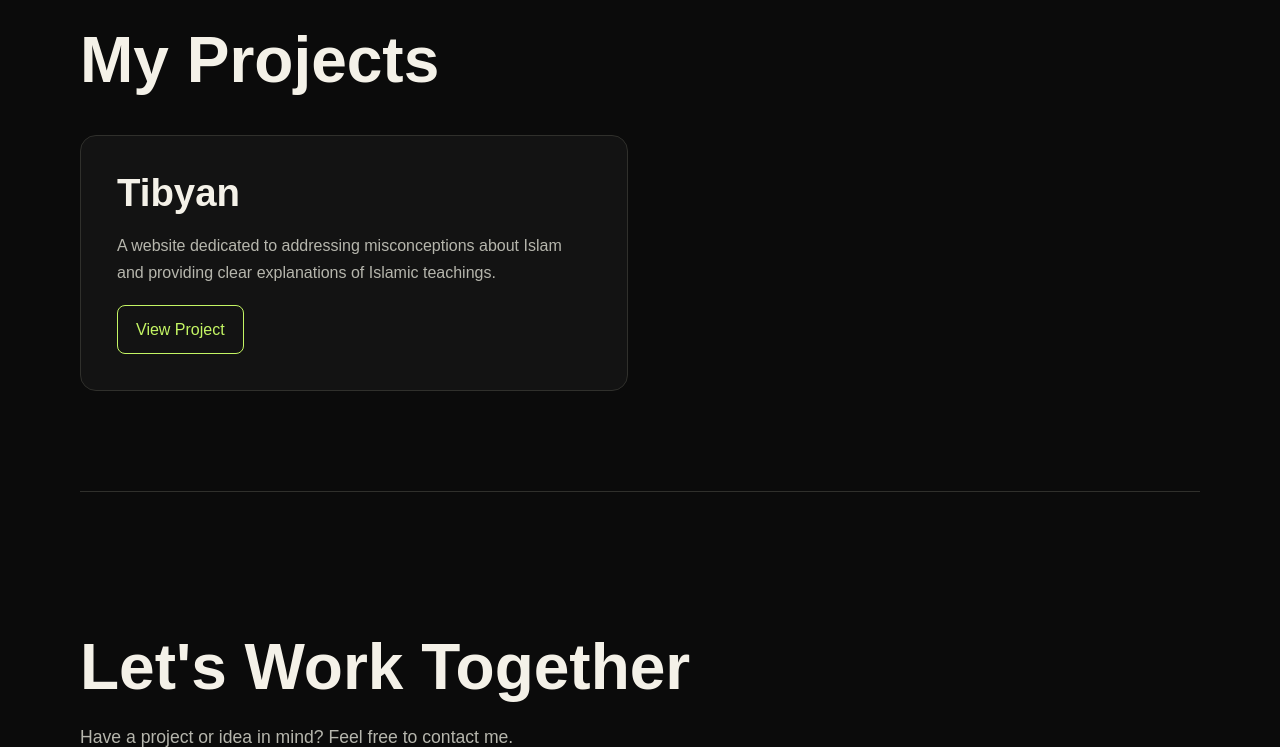
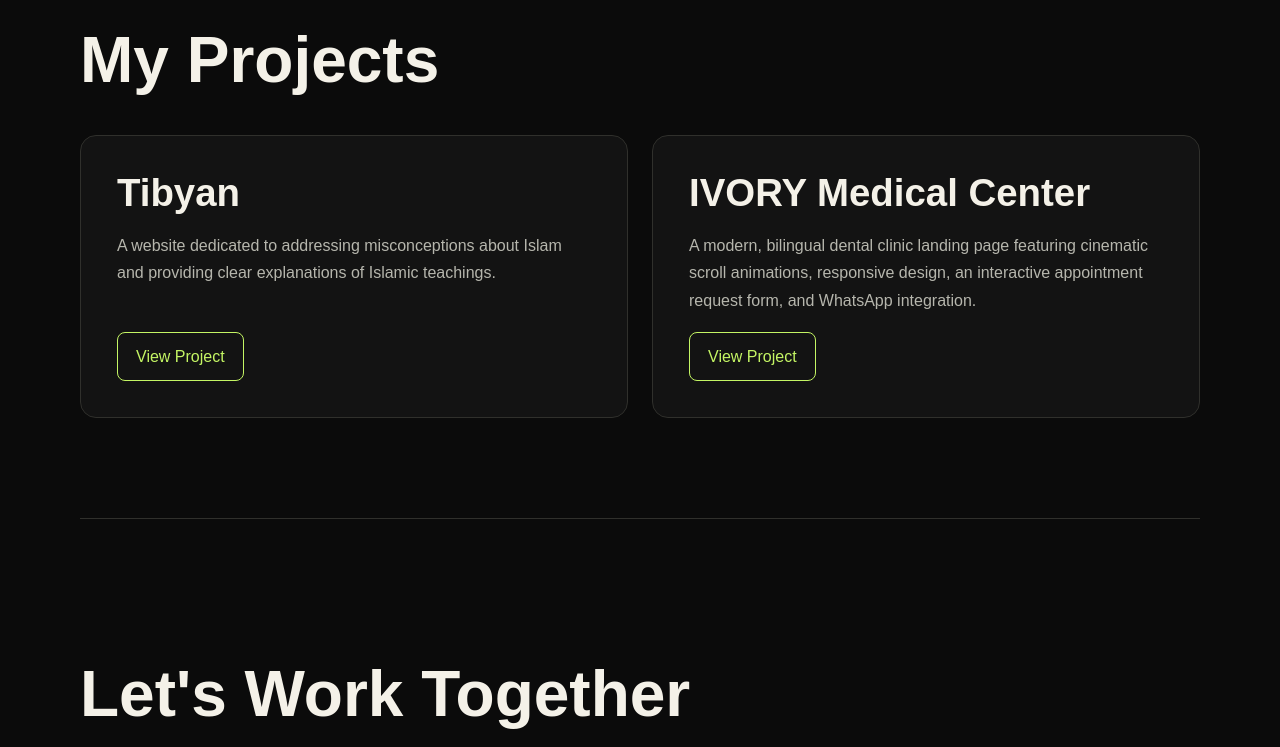
Before and after one commit to ibrahimtalal/ibrahimtalal.github.io, a plain HTML site: page index.html in a window 1280 px wide. Shown: the part 1840-2587 px from the top of the page. Drawn offline with Linux system fonts and the light colour scheme; a web font is replaced by a local one.

Commit message:
Update index.html with new project details
Added a new project 'IVORY Medical Center' to the portfolio section.

```diff
--- a/index.html
+++ b/index.html
@@ -86,6 +86,16 @@
                 </p>
                 <a href="https://tibyan.rf.gd/" target="_blank" >View Project</a>
             </article>
+            <article class="project-card">
+                <h3>IVORY Medical Center</h3>
+                <p>
+                    A modern, bilingual dental clinic landing page
+                    featuring cinematic scroll animations, responsive
+                    design, an interactive appointment request form,
+                    and WhatsApp integration.
+                </p>
+                <a href="https://ivorytest.netlify.app/" target="_blank" >View Project</a>
+            </article>
         </section>
 
         <section id="contact">
```
